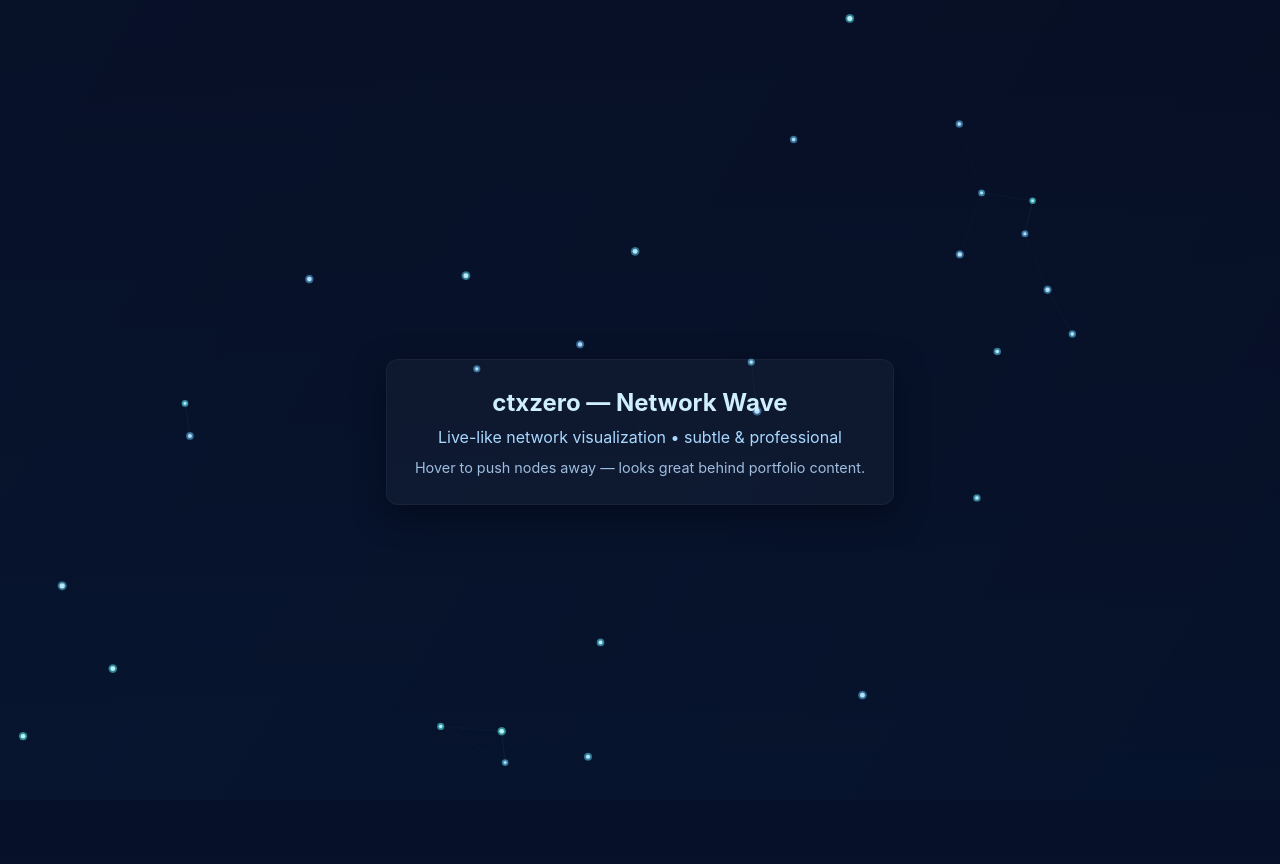
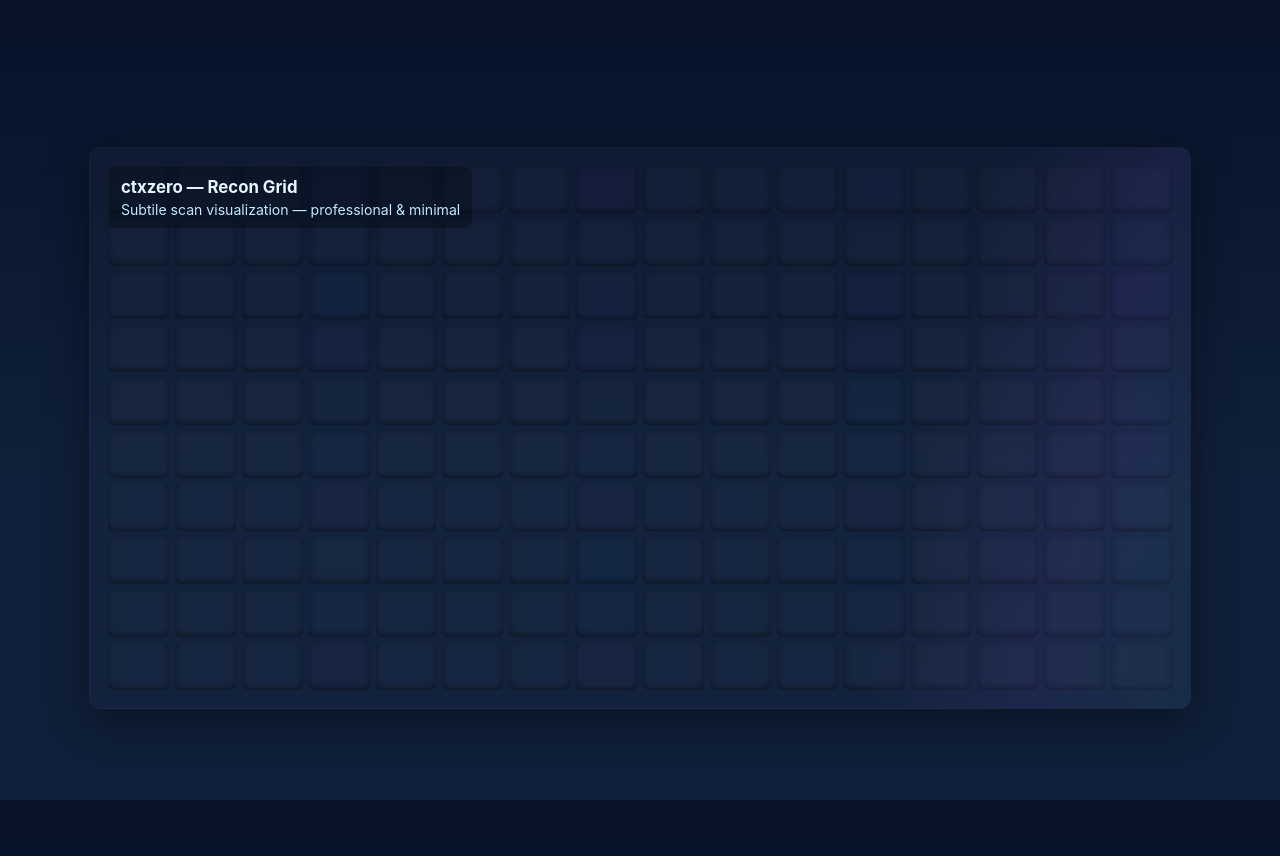
Before and after one commit to ctxzero/ctxzero.github.io, a plain HTML site: page index.html in a window 1280 px wide. Drawn offline with Linux system fonts and the light colour scheme.

Commit message:
Update index.html

```diff
--- a/index.html
+++ b/index.html
@@ -3,144 +3,125 @@
 <head>
 <meta charset="utf-8" />
 <meta name="viewport" content="width=device-width,initial-scale=1" />
-<title>ctxzero — Network Wave</title>
+<title>ctxzero — Scan Grid</title>
 <style>
   html,body{height:100%;margin:0;font-family:Inter, system-ui, -apple-system, "Segoe UI", Roboto, monospace;}
-  body{background:linear-gradient(180deg,#071029 0%, #071633 100%); color:#cfefff; overflow:hidden;}
-  canvas{position:fixed; inset:0; z-index:-1; display:block;}
-  .content{min-height:100vh; display:flex;align-items:center;justify-content:center;padding:32px; text-align:center;}
-  .box{
-    background: rgba(255,255,255,0.03);
-    border:1px solid rgba(255,255,255,0.04);
-    padding:28px;
+  :root{ --bg1:#071229; --bg2:#10203a; --accent: #60d3ff; --accent2: #8a6cff; }
+  body{
+    background: linear-gradient(180deg,var(--bg1), var(--bg2) 60%);
+    color:#e6f7ff;
+    display:flex; align-items:center; justify-content:center; padding:28px;
+  }
+
+  .stage{
+    width:min(1100px,95vw);
+    height:min(560px,70vh);
+    position:relative;
     border-radius:12px;
-    max-width:880px;
-    box-shadow: 0 10px 30px rgba(2,6,20,0.6);
+    overflow:hidden;
+    box-shadow: 0 12px 40px rgba(5,10,20,0.6);
+    background: linear-gradient(180deg, rgba(255,255,255,0.02), rgba(255,255,255,0.01));
+    border: 1px solid rgba(255,255,255,0.03);
   }
-  h1{font-size:1.5rem;margin:0 0 0.6rem;}
-  p{color:#a9d8ff;margin:0;}
-  .small{margin-top:12px;color:#9fbddf;font-size:0.9rem;}
-  @media (max-width:700px){ .box{padding:18px;} h1{font-size:1.15rem;} }
+  /* grid tiles */
+  .grid{
+    display:grid;
+    grid-template-columns: repeat(16,1fr);
+    grid-auto-rows: 1fr;
+    gap:6px;
+    padding:18px;
+    height:100%;
+    box-sizing:border-box;
+  }
+  .cell{
+    background: rgba(255,255,255,0.02);
+    border-radius:6px;
+    transition: transform 220ms ease, background 220ms;
+    box-shadow: inset 0 -2px 6px rgba(0,0,0,0.45);
+  }
+  /* animated highlight sequence */
+  .cell:nth-child(4n){ animation: pulse 3.6s linear infinite; animation-delay: calc(var(--i) * -0.08s); }
+  @keyframes pulse{
+    0%{ transform: scale(1); background: rgba(96,211,255,0.03); }
+    50%{ transform: scale(1.02); background: rgba(138,108,255,0.045); }
+    100%{ transform: scale(1); background: rgba(255,255,255,0.02); }
+  }
+
+  /* sweep line */
+  .sweep{
+    position:absolute; top:0; left:-30%;
+    width:45%; height:100%;
+    background: linear-gradient(90deg, rgba(0,0,0,0), rgba(140,80,255,0.08), rgba(96,211,255,0.06), rgba(0,0,0,0));
+    transform: skewX(-14deg);
+    animation: sweep 6.6s linear infinite;
+    pointer-events:none;
+    mix-blend-mode: screen;
+  }
+  @keyframes sweep{
+    0%{ left:-60%; }
+    100%{ left:120%; }
+  }
+
+  /* content overlay */
+  .meta {
+    position:absolute; left:18px; top:18px; z-index:2;
+    background: rgba(3,6,12,0.3); padding:10px 12px; border-radius:8px;
+    border:1px solid rgba(255,255,255,0.03);
+  }
+  .meta h1{ margin:0; font-size:1.05rem; }
+  .meta p{ margin:4px 0 0; color:#bfeaff; font-size:0.88rem; }
+
+  @media (max-width:700px){
+    .grid{ gap:4px; grid-template-columns: repeat(8,1fr); }
+  }
 </style>
 </head>
 <body>
-<canvas id="net"></canvas>
+  <div class="stage">
+    <div class="meta">
+      <h1>ctxzero — Recon Grid</h1>
+      <p>Subtile scan visualization — professional & minimal</p>
+    </div>
 
-<div class="content">
-  <div class="box">
-    <h1>ctxzero — Network Wave</h1>
-    <p>Live-like network visualization • subtle & professional</p>
-    <div class="small">Hover to push nodes away — looks great behind portfolio content.</div>
+    <div class="grid" id="grid"></div>
+    <div class="sweep"></div>
   </div>
-</div>
 
 <script>
-/* Canvas network: moving nodes + connecting lines (professional look) */
-const canvas = document.getElementById('net');
-const ctx = canvas.getContext('2d');
-let W = canvas.width = innerWidth;
-let H = canvas.height = innerHeight;
+/* build grid dynamically and stagger animations slightly */
+const grid = document.getElementById('grid');
+const cols = window.innerWidth < 700 ? 8 : 16;
+const rows = Math.ceil((560 - 36) / 28); // approx rows to fill stage
+const total = cols * 10; // keep reasonably sized grid (responsive)
+for(let i=0;i<total;i++){
+  const c = document.createElement('div');
+  c.className = 'cell';
+  c.style.setProperty('--i', i);
+  grid.appendChild(c);
+}
 
-window.addEventListener('resize', ()=>{ W = canvas.width = innerWidth; H = canvas.height = innerHeight; init(); });
-
-let nodes = [];
-const NODE_COUNT = Math.round((W*H) / 90000) + 18; // scale with size
-
-function rnd(min,max){ return Math.random()*(max-min)+min; }
-
-function init(){
-  nodes = [];
-  for(let i=0;i<NODE_COUNT;i++){
-    nodes.push({
-      x: rnd(0,W),
-      y: rnd(0,H),
-      vx: rnd(-0.3,0.3),
-      vy: rnd(-0.3,0.3),
-      r: rnd(1.2,2.8),
-      hue: rnd(180,210) // teal blue
-    });
-  }
-}
-init();
-
-let mouse = {x:-9999,y:-9999};
-
-canvas.addEventListener('mousemove', (e)=>{ mouse.x = e.clientX; mouse.y = e.clientY; });
-canvas.addEventListener('mouseleave', ()=>{ mouse.x = -9999; mouse.y = -9999; });
-
-function draw(){
-  ctx.clearRect(0,0,W,H);
-
-  // faint vignette / background glow
-  const grad = ctx.createLinearGradient(0,0,W,H);
-  grad.addColorStop(0,'rgba(10,20,35,0.18)');
-  grad.addColorStop(1,'rgba(5,12,25,0.3)');
-  ctx.fillStyle = grad;
-  ctx.fillRect(0,0,W,H);
-
-  // update and draw nodes
-  for(let i=0;i<nodes.length;i++){
-    const a = nodes[i];
-    // simple movement
-    a.x += a.vx;
-    a.y += a.vy;
-
-    // bounce softly off edges
-    if(a.x < 0 || a.x > W) a.vx *= -1;
-    if(a.y < 0 || a.y > H) a.vy *= -1;
-
-    // mouse repulse
-    const dx = a.x - mouse.x, dy = a.y - mouse.y;
-    const dist = Math.sqrt(dx*dx + dy*dy);
-    if(dist < 120){
-      const force = (120 - dist) / 120 * 0.9;
-      a.vx += (dx/dist) * force;
-      a.vy += (dy/dist) * force;
-    }
-
-    // gentle friction
-    a.vx *= 0.995; a.vy *= 0.995;
-
-    // draw node (glow)
-    ctx.beginPath();
-    const glow = ctx.createRadialGradient(a.x,a.y,0,a.x,a.y,12);
-    glow.addColorStop(0, `hsla(${a.hue},80%,65%,0.9)`);
-    glow.addColorStop(0.6, `hsla(${a.hue},60%,55%,0.18)`);
-    glow.addColorStop(1, 'rgba(0,0,0,0)');
-    ctx.fillStyle = glow;
-    ctx.arc(a.x,a.y, a.r+2, 0, Math.PI*2);
-    ctx.fill();
-    // small crisp center
-    ctx.beginPath();
-    ctx.fillStyle = `hsla(${a.hue},80%,85%,0.98)`;
-    ctx.arc(a.x,a.y,a.r,0,Math.PI*2);
-    ctx.fill();
-  }
-
-  // draw close connections (lines) with low opacity
-  for(let i=0;i<nodes.length;i++){
-    for(let j=i+1;j<nodes.length;j++){
-      const n1 = nodes[i], n2 = nodes[j];
-      const dx = n1.x - n2.x, dy = n1.y - n2.y;
-      const d2 = dx*dx + dy*dy;
-      if(d2 < 14000){ // threshold ~ distance^2
-        const d = Math.sqrt(d2);
-        const alpha = 0.12 * (1 - d/120);
-        ctx.beginPath();
-        // color between both node hues
-        const hue = (n1.hue + n2.hue)/2;
-        ctx.strokeStyle = `hsla(${hue},60%,70%,${alpha})`;
-        ctx.lineWidth = 1 * (1 - d/120);
-        ctx.moveTo(n1.x,n1.y);
-        ctx.lineTo(n2.x,n2.y);
-        ctx.stroke();
-      }
-    }
-  }
-
-  requestAnimationFrame(draw);
-}
-requestAnimationFrame(draw);
+/* optional: subtle interactive hover to highlight neighbouring cells */
+grid.addEventListener('mousemove', (e)=>{
+  const rect = grid.getBoundingClientRect();
+  const x = e.clientX - rect.left;
+  const y = e.clientY - rect.top;
+  const children = Array.from(grid.children);
+  children.forEach((ch)=>{
+    const r = ch.getBoundingClientRect();
+    const cx = r.left + r.width/2 - rect.left;
+    const cy = r.top + r.height/2 - rect.top;
+    const d = Math.hypot(cx - x, cy - y);
+    const scale = Math.max(0.92, 1 - d / 800);
+    ch.style.transform = `scale(${scale})`;
+    ch.style.background = `rgba(255,255,255,${0.02 + Math.max(0, 0.02 - d/12000)})`;
+  });
+});
+grid.addEventListener('mouseleave', ()=>{
+  Array.from(grid.children).forEach(ch=>{
+    ch.style.transform = '';
+    ch.style.background = '';
+  });
+});
 </script>
 </body>
 </html>
```
